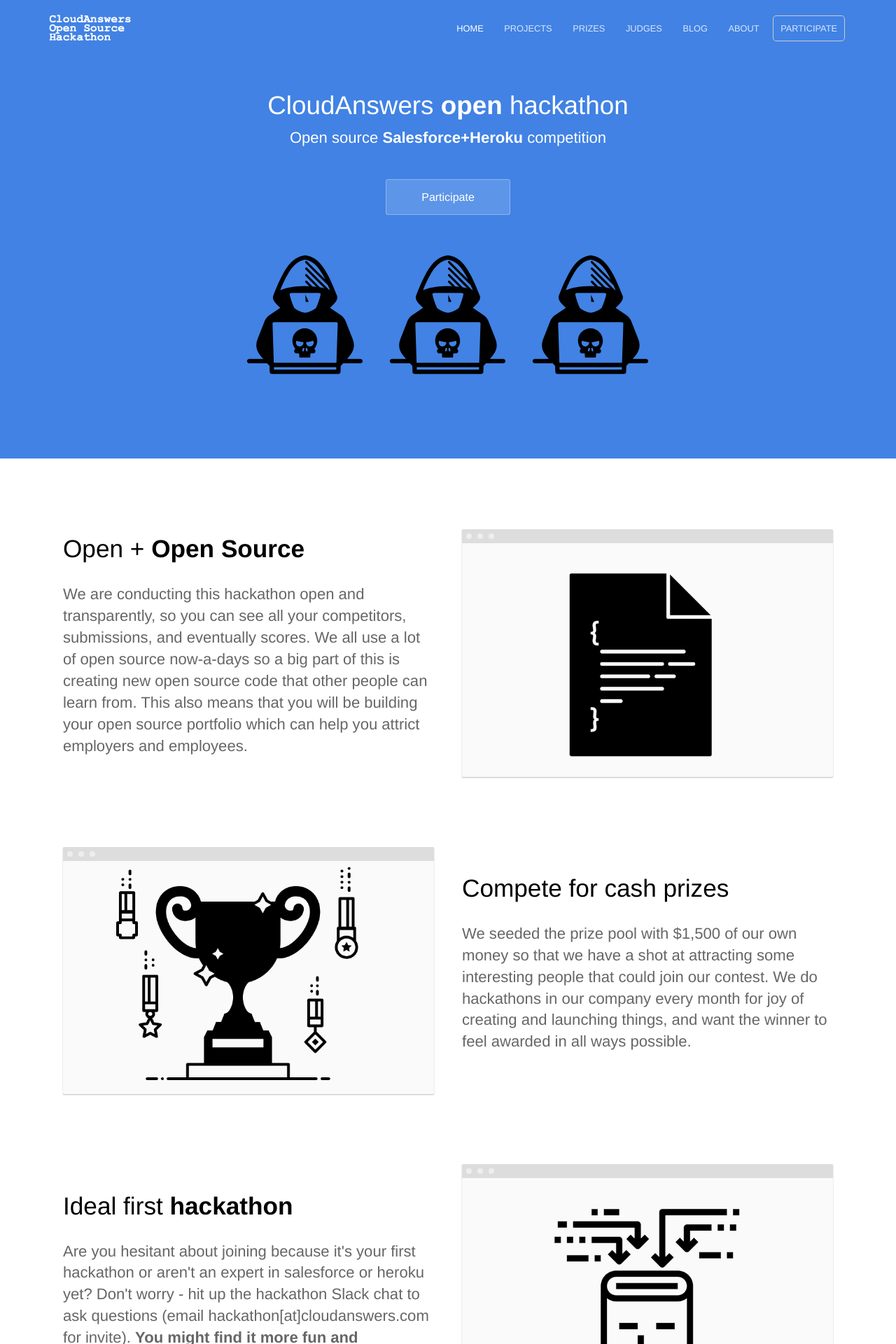
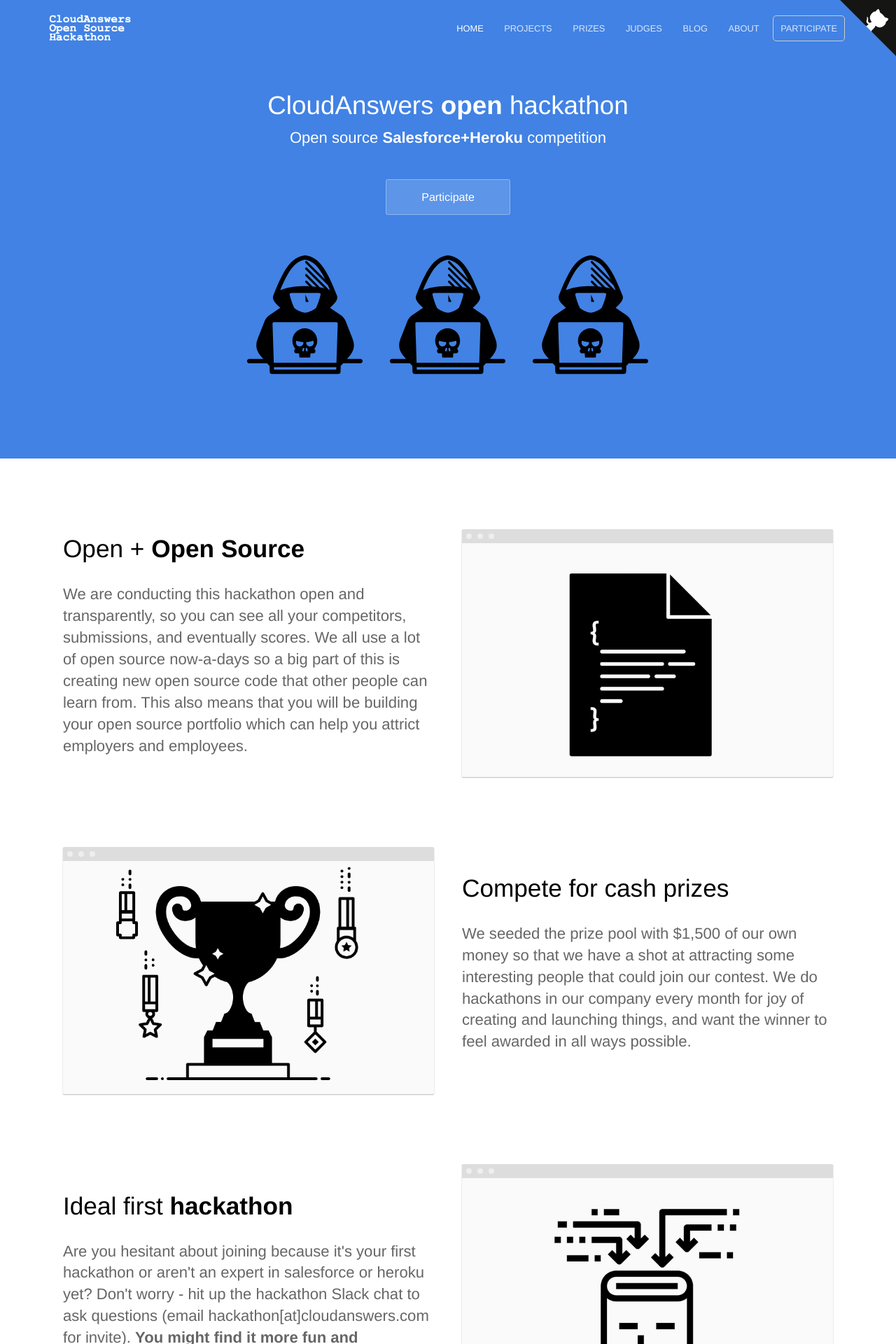
Before and after one commit to cloudanswers/hackathon.cloudanswers.com, a Jekyll site: the page built from index.html, in a window 1280 px wide. Shown: the top 1920 px of the page at 70% size. Built offline with Jekyll 4.4.1, drawn with Linux system fonts in a browser that asks for light colours.

Commit message:
add github ribbon in top right

```diff
--- a/_layouts/default.html
+++ b/_layouts/default.html
@@ -114,5 +114,10 @@
         return false;
       };
     </script>
+    <!-- fork on github corner ribbon -->
+    <!-- prettier-ignore -->
+    <a href="https://github.com/cloudanswers/hackathon.cloudanswers.com" class="github-corner" aria-label="View source on GitHub"><svg width="80" height="80" viewBox="0 0 250 250" style="fill:#151513; color:#fff; position: absolute; top: 0; border: 0; right: 0;" aria-hidden="true"><path d="M0,0 L115,115 L130,115 L142,142 L250,250 L250,0 Z"></path><path d="M128.3,109.0 C113.8,99.7 119.0,89.6 119.0,89.6 C122.0,82.7 120.5,78.6 120.5,78.6 C119.2,72.0 123.4,76.3 123.4,76.3 C127.3,80.9 125.5,87.3 125.5,87.3 C122.9,97.6 130.6,101.9 134.4,103.2" fill="currentColor" style="transform-origin: 130px 106px;" class="octo-arm"></path><path d="M115.0,115.0 C114.9,115.1 118.7,116.5 119.8,115.4 L133.7,101.6 C136.9,99.2 139.9,98.4 142.2,98.6 C133.8,88.0 127.5,74.4 143.8,58.0 C148.5,53.4 154.0,51.2 159.7,51.0 C160.3,49.4 163.2,43.6 171.4,40.1 C171.4,40.1 176.1,42.5 178.8,56.2 C183.1,58.6 187.2,61.8 190.9,65.4 C194.5,69.0 197.7,73.2 200.1,77.6 C213.8,80.2 216.3,84.9 216.3,84.9 C212.7,93.1 206.9,96.0 205.4,96.6 C205.1,102.4 203.0,107.8 198.3,112.5 C181.9,128.9 168.3,122.5 157.7,114.1 C157.9,116.9 156.7,120.9 152.7,124.9 L141.0,136.5 C139.8,137.7 141.6,141.9 141.8,141.8 Z" fill="currentColor" class="octo-body"></path></svg></a>
+    <!-- prettier-ignore -->
+    <style>.github-corner:hover .octo-arm{animation:octocat-wave 560ms ease-in-out}@keyframes octocat-wave{0%,100%{transform:rotate(0)}20%,60%{transform:rotate(-25deg)}40%,80%{transform:rotate(10deg)}}@media (max-width:500px){.github-corner:hover .octo-arm{animation:none}.github-corner .octo-arm{animation:octocat-wave 560ms ease-in-out}}</style>
   </body>
 </html>
```
